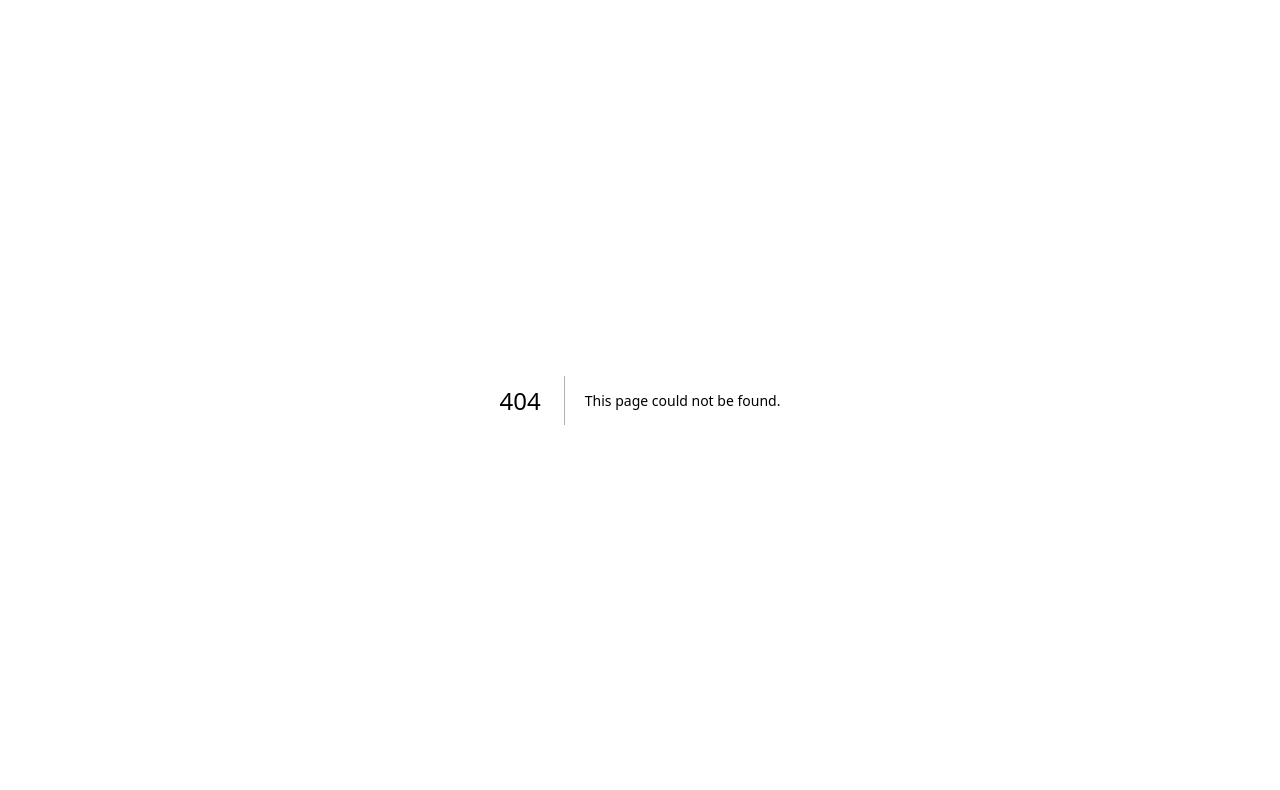
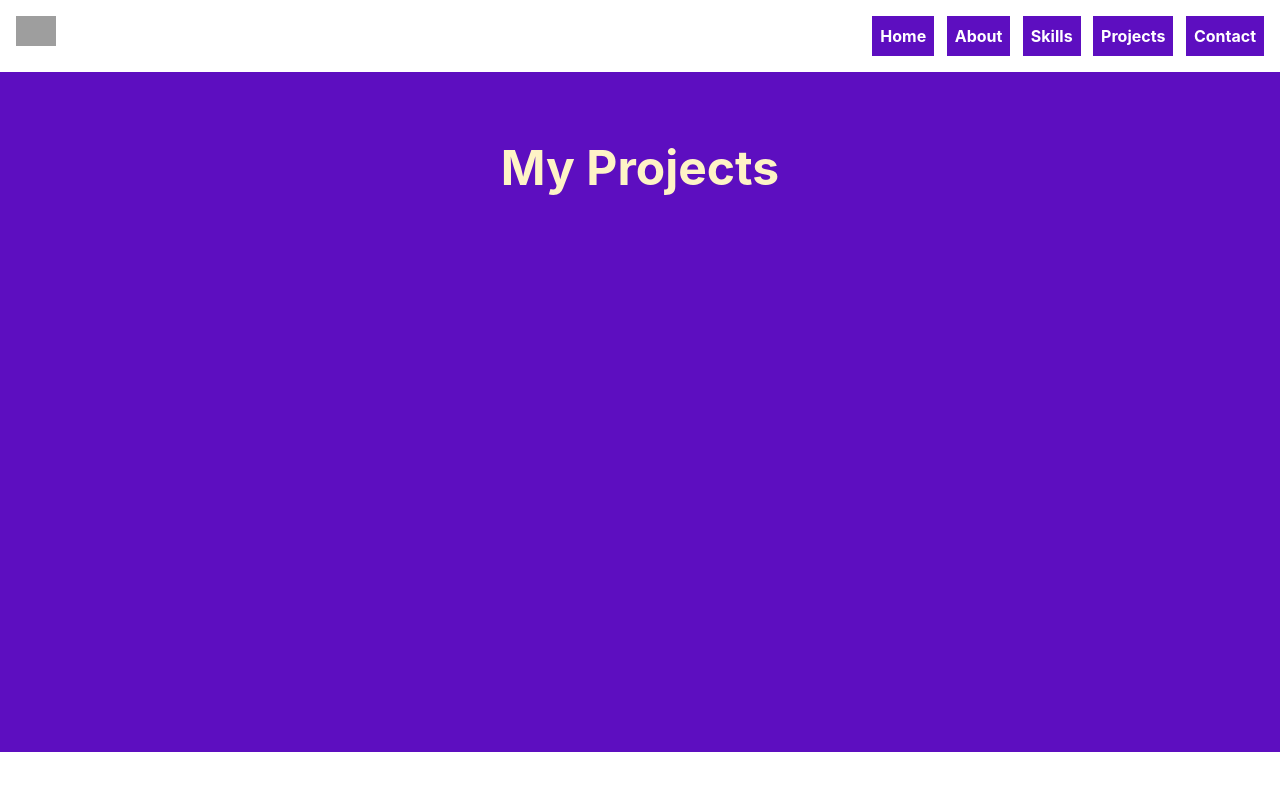
Before and after one commit to Sadwalps/nextjs-demo, a Next.js app: page /projects in a window 1280 px wide. Before the commit this address had no page. Shown: the top 790 px of the page. Built offline with nearby package versions, Linux system fonts and the light colour scheme; grey boxes are pictures that could not be loaded.

Commit message:
projects file created and navbar modified

```diff
--- a/app/about/page.tsx
+++ b/app/about/page.tsx
@@ -4,12 +4,13 @@ export default function About() {
   return (
     <>
        {/* navbar */}
-      <div className="bg-white-200 container-fluid w-full flex justify-between p-4 ">
+        <div className="bg-white-200 container-fluid w-full flex justify-between p-4">
           <img src="https://static.vecteezy.com/system/resources/thumbnails/065/754/945/small_2x/vibrant-letter-s-colorful-abstract-art-paint-splatter-png.png" alt="" style={{ height: "30px", width: "40px" }} />
           <div>
             <Link href={'/'}> <button className="bg-violet-800 text-white p-2 ms-2 font-bold hover:bg-pink-700 ">Home</button></Link>
             <Link href={'/about'}> <button className="bg-violet-800 text-white p-2 ms-2 font-bold hover:bg-pink-700 ">About</button></Link>
             <Link href={'/skills'}> <button className="bg-violet-800 text-white p-2 ms-2 font-bold hover:bg-pink-700 ">Skills</button></Link>
+            <Link href={'/projects'}> <button className="bg-violet-800 text-white p-2 ms-2 font-bold hover:bg-pink-700 ">Projects</button></Link>
             <Link href={'/contact'}> <button className="bg-violet-800 text-white p-2 ms-2 font-bold hover:bg-pink-700 ">Contact</button></Link>
           </div>
         </div>
--- a/app/page.tsx
+++ b/app/page.tsx
@@ -10,6 +10,7 @@ export default function Home() {
             <Link href={'/'}> <button className="bg-violet-800 text-white p-2 ms-2 font-bold hover:bg-pink-700 ">Home</button></Link>
             <Link href={'/about'}> <button className="bg-violet-800 text-white p-2 ms-2 font-bold hover:bg-pink-700 ">About</button></Link>
             <Link href={'/skills'}> <button className="bg-violet-800 text-white p-2 ms-2 font-bold hover:bg-pink-700 ">Skills</button></Link>
+            <Link href={'/projects'}> <button className="bg-violet-800 text-white p-2 ms-2 font-bold hover:bg-pink-700 ">Projects</button></Link>
             <Link href={'/contact'}> <button className="bg-violet-800 text-white p-2 ms-2 font-bold hover:bg-pink-700 ">Contact</button></Link>
           </div>
         </div>
@@ -22,7 +23,7 @@ export default function Home() {
             <h4 className="text-2xl mt-2" >I build responsive, fast, and user-friendly web applications using modern technologies like React and the MERN stack</h4>
             <div className="flex justify-around pt-5">
               <button className="py-3 px-2 bg-amber-50 text-violet-800 text-xl font-bold hover:text-amber-50 hover:bg-violet-600 hover:shadow-amber-50">Expolre portfolio</button>
-             <Link href={'/contact'}> <button className="py-3 px-7 bg-amber-50 text-violet-800 text-xl font-bold hover:text-amber-50 hover:bg-violet-600 hover:shadow-amber-50">Contact</button></Link>
+              <Link href={'/contact'}> <button className="py-3 px-7 bg-amber-50 text-violet-800 text-xl font-bold hover:text-amber-50 hover:bg-violet-600 hover:shadow-amber-50">Contact</button></Link>
             </div>
           </div>
         </div>
--- /dev/null
+++ b/app/projects/page.tsx
@@ -0,0 +1,25 @@
+import Link from "next/link";
+
+export default function skills() {
+    return (
+        <>
+            {/* navbar */}
+            <div className="bg-white-200 container-fluid w-full flex justify-between p-4">
+                <img src="https://static.vecteezy.com/system/resources/thumbnails/065/754/945/small_2x/vibrant-letter-s-colorful-abstract-art-paint-splatter-png.png" alt="" style={{ height: "30px", width: "40px" }} />
+                <div>
+                    <Link href={'/'}> <button className="bg-violet-800 text-white p-2 ms-2 font-bold hover:bg-pink-700 ">Home</button></Link>
+                    <Link href={'/about'}> <button className="bg-violet-800 text-white p-2 ms-2 font-bold hover:bg-pink-700 ">About</button></Link>
+                    <Link href={'/skills'}> <button className="bg-violet-800 text-white p-2 ms-2 font-bold hover:bg-pink-700 ">Skills</button></Link>
+                    <Link href={'/projects'}> <button className="bg-violet-800 text-white p-2 ms-2 font-bold hover:bg-pink-700 ">Projects</button></Link>
+                    <Link href={'/contact'}> <button className="bg-violet-800 text-white p-2 ms-2 font-bold hover:bg-pink-700 ">Contact</button></Link>
+                </div>
+            </div>
+
+            <div className="min-h-170 bg-violet-800">
+                <h1 className="lg:text-5xl text-4xl font-bold text-amber-100 text-center bg-violet-800 lg:pt-18 pt-12 lg:pb-1 pb-4">My Projects</h1>
+
+
+            </div>
+        </>
+    )
+}
--- a/app/skills/page.tsx
+++ b/app/skills/page.tsx
@@ -5,12 +5,13 @@ export default function Skills() {
   return (
     <>
       {/* navbar */}
-      <div className="bg-white-200 container-fluid w-full flex justify-between p-4 ">
+        <div className="bg-white-200 container-fluid w-full flex justify-between p-4">
           <img src="https://static.vecteezy.com/system/resources/thumbnails/065/754/945/small_2x/vibrant-letter-s-colorful-abstract-art-paint-splatter-png.png" alt="" style={{ height: "30px", width: "40px" }} />
           <div>
             <Link href={'/'}> <button className="bg-violet-800 text-white p-2 ms-2 font-bold hover:bg-pink-700 ">Home</button></Link>
             <Link href={'/about'}> <button className="bg-violet-800 text-white p-2 ms-2 font-bold hover:bg-pink-700 ">About</button></Link>
             <Link href={'/skills'}> <button className="bg-violet-800 text-white p-2 ms-2 font-bold hover:bg-pink-700 ">Skills</button></Link>
+            <Link href={'/projects'}> <button className="bg-violet-800 text-white p-2 ms-2 font-bold hover:bg-pink-700 ">Projects</button></Link>
             <Link href={'/contact'}> <button className="bg-violet-800 text-white p-2 ms-2 font-bold hover:bg-pink-700 ">Contact</button></Link>
           </div>
         </div>
```
Lines whose indentation alone changed are shown as unchanged.
